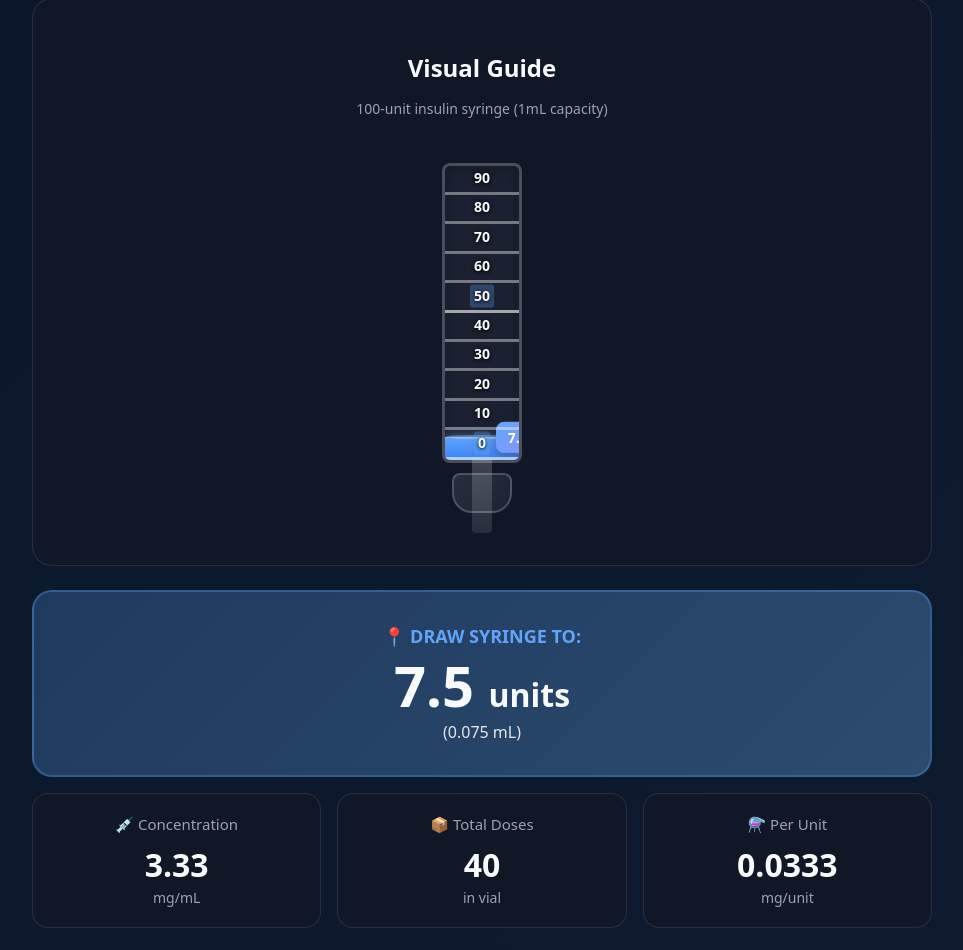
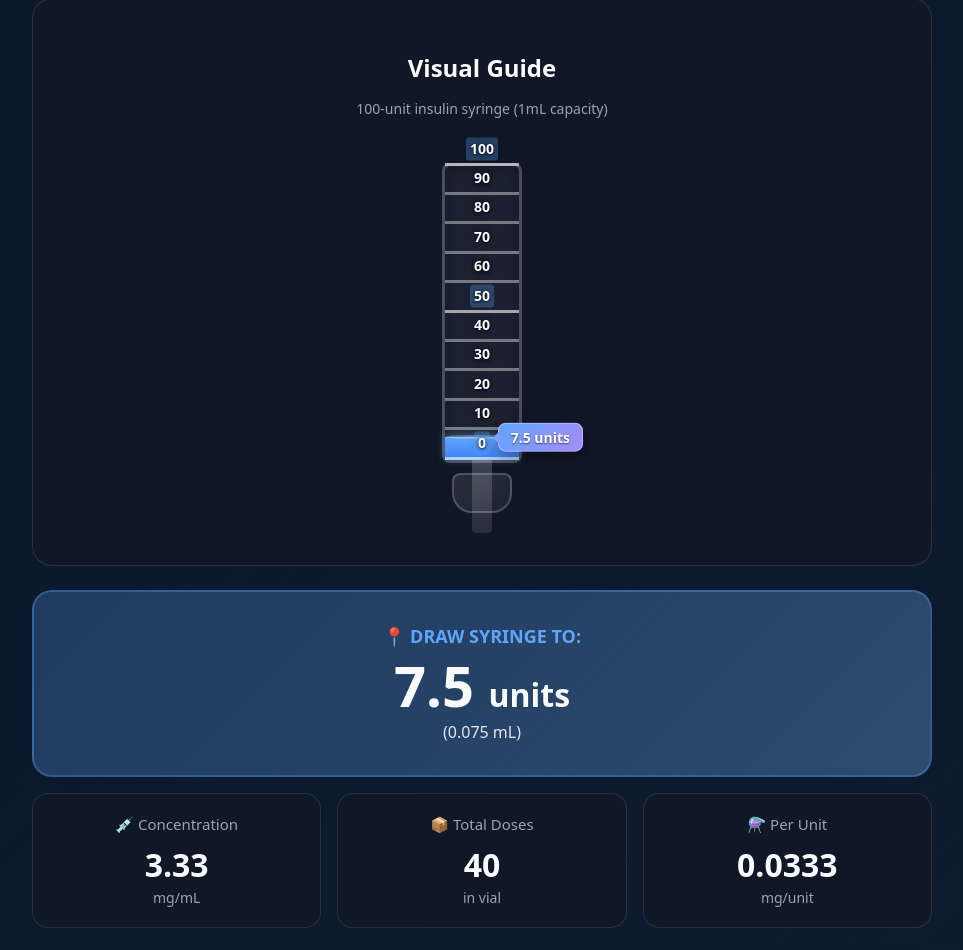
Before and after one commit to gurneepeptides/website, a React (Vite) app: page /calculator in a window 1280 px wide. Shown: the part 996-1946 px from the top of the page, without its empty margins (158-1121 px from the left). Built offline with nearby package versions, Linux system fonts and the light colour scheme.

Commit message:
visible units

```diff
--- a/src/App.jsx
+++ b/src/App.jsx
@@ -16,7 +16,7 @@ function TopBar() {
   return (
     <div className="topbar">
       🚚 <strong>Same-Day Shipping</strong> on orders confirmed before 3PM CT •
-      For Research Use Only <br/> SITE IS UNDER CONSTRUCTION
+      For Research Use Only <br/> Site is undergoing changes
     </div>
   );
 }
--- a/src/pages/CalculatorPage.jsx
+++ b/src/pages/CalculatorPage.jsx
@@ -66,7 +66,7 @@ export default function CalculatorPage() {
     };
   }, [vialStrength, bacWater, desiredDose, doseUnit]);
 
-  // Syringe Component
+// Syringe Component (updated)
 const Syringe = ({ fillPercent, units }) => (
   <div style={{
     position: "relative",
@@ -84,7 +84,8 @@ export default function CalculatorPage() {
       background: "rgba(255,255,255,0.05)",
       border: "3px solid rgba(255,255,255,0.2)",
       borderRadius: "8px",
-        overflow: "hidden",
+      // CHANGED: allow the level indicator to overflow outside the body
+      overflow: "visible",
       boxShadow: "inset 0 0 20px rgba(0,0,0,0.3)"
     }}>
       {/* Scale Markings */}
@@ -101,7 +102,7 @@ export default function CalculatorPage() {
             zIndex: 1
           }}
         >
-            {/* Unit Label - styled like real syringe markings */}
+          {/* Unit Label */}
           <span style={{
             position: "absolute",
             left: "50%",
@@ -148,23 +149,41 @@ export default function CalculatorPage() {
         }} />
       </div>
 
-        {/* Current Level Indicator */}
+      {/* Current Level Indicator (badge) */}
       {fillPercent > 0 && (
         <div style={{
           position: "absolute",
           bottom: `${fillPercent}%`,
-            right: "-60px",
+          // keep it outside the right edge, but now it won't be clipped
+          right: "-64px",
           transform: "translateY(50%)",
           background: "linear-gradient(135deg, #60a5fa, #a78bfa)",
           color: "#fff",
           padding: "6px 12px",
           borderRadius: "8px",
           fontSize: "14px",
-            fontWeight: "700",
+          fontWeight: "800",
+          lineHeight: 1.1,
           whiteSpace: "nowrap",
-            boxShadow: "0 4px 12px rgba(0,0,0,0.3)"
+          boxShadow: "0 6px 16px rgba(0,0,0,0.35)",
+          border: "1px solid rgba(255,255,255,0.35)",
+          zIndex: 5,                 // CHANGED: ensure it’s above everything
+          pointerEvents: "none",     // don’t steal clicks
+          textShadow: "0 1px 2px rgba(0,0,0,0.6)"
         }}>
-            {units} units
+          {/* small arrow pointer */}
+          <span style={{
+            position: "absolute",
+            left: "-6px",
+            top: "50%",
+            transform: "translateY(-50%)",
+            width: 0,
+            height: 0,
+            borderTop: "6px solid transparent",
+            borderBottom: "6px solid transparent",
+            borderRight: "6px solid #7aa5ff"
+          }} />
+          {units} <span style={{ fontWeight: 700 }}>units</span>
         </div>
       )}
     </div>
@@ -190,6 +209,7 @@ export default function CalculatorPage() {
     </div>
   </div>
 );
+
 
   return (
     <div style={{
```
Lines whose indentation alone changed are shown as unchanged.
